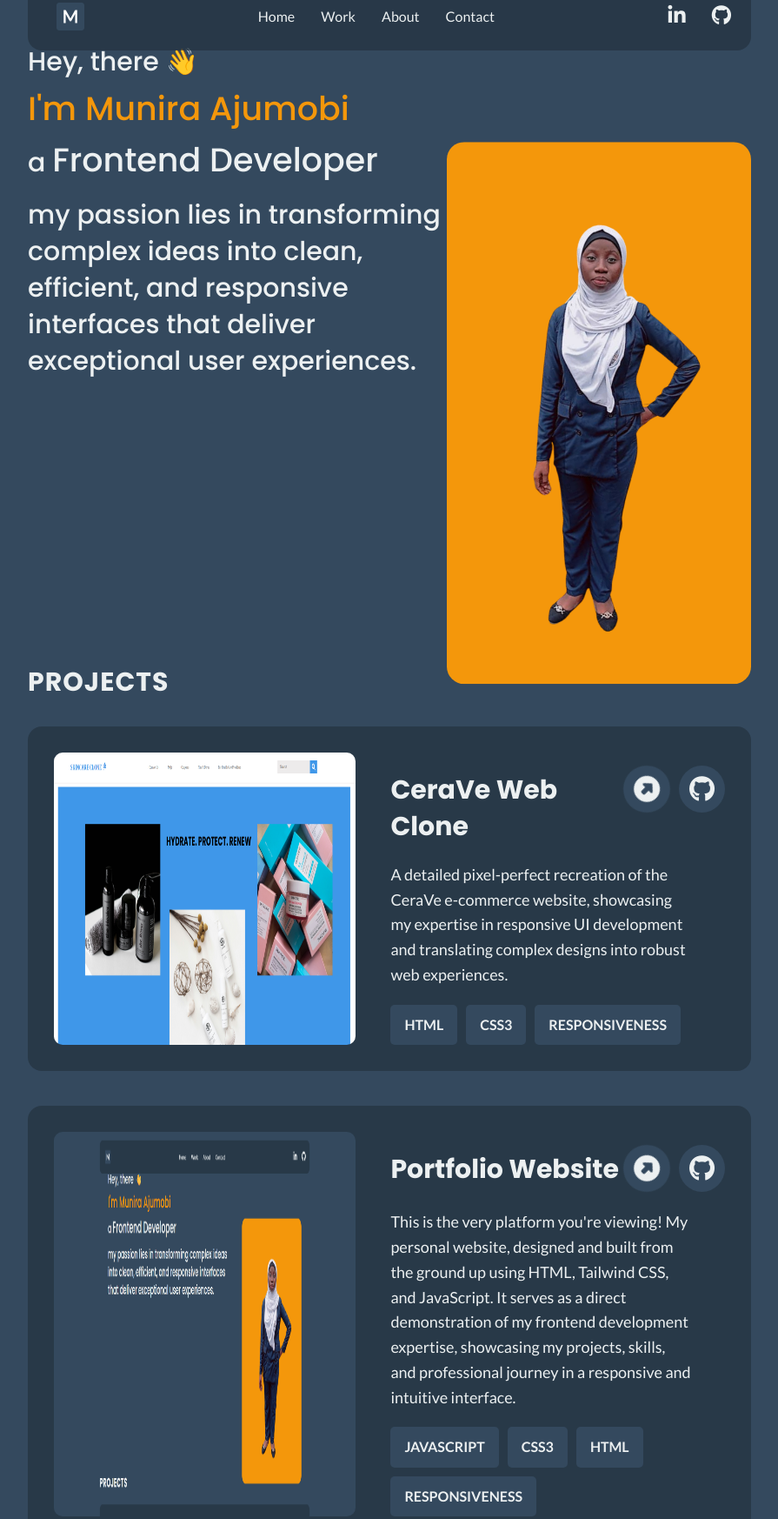
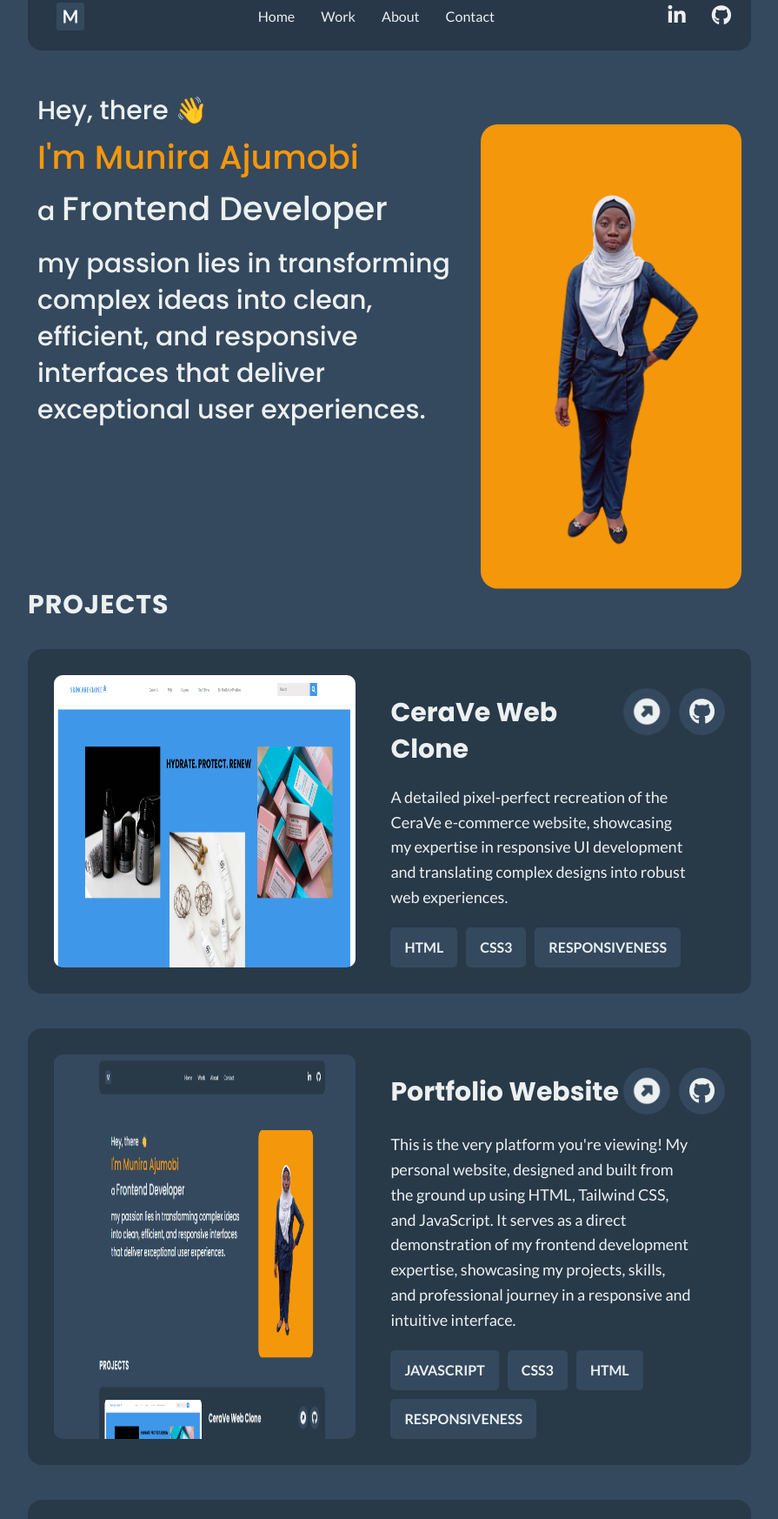
Before and after one commit to Mun-eerah/portfolio-website, a plain HTML site: page index.html in a window 1280 px wide. Shown: the part 40-1786 px from the top of the page at 87% size, without its empty margins (192-1087 px from the left). Drawn offline with Linux system fonts and the light colour scheme.

Commit message:
layout changes

```diff
--- a/index.html
+++ b/index.html
@@ -97,12 +97,12 @@
                 </div>
 
                 <div class="project">
-                    <img src="./images/portfolio.png" title="portfolio website" id="calorie">
+                    <img src="./images/portfolioo.png" title="portfolio website" id="calorie">
                     <div>
                         <div id="div1">
                             <h2>Portfolio Website</h2>
                             <div id="div2">
-                                <a href="https://mun-eerah.github.io/calorie-counter-app/" target="_blank"><i
+                                <a href="https://mun-eerah.github.io/portfolio-website/" target="_blank"><i
                                         class="fa-solid fa-circle-up project-icon" id="project-icon-arrow" aria-hidden="true"></i></a>
                                 <a href="https://github.com/Mun-eerah" target="_blank"><i class="fab fa-github project-icon"
                                         aria-hidden="true"></i></a>
--- a/styles.css
+++ b/styles.css
@@ -415,6 +415,7 @@ button:hover {
     .intro-and-image {
         display: flex;
         justify-content: space-evenly;
+        align-items: center;
         /* justify-content: space-around; */
         margin-bottom: 30px;
     }
@@ -481,7 +482,7 @@ button:hover {
         width: 65%;
     }
    header {
-        margin-top: 60px;
+        margin-top: 20px;
         width: 60%;
    }
    header h2, header h1 {
@@ -491,7 +492,7 @@ button:hover {
         font-size: 38px;
    }
    #muni {
-        width: 350px;
+        width: 300px;
    }
    .projects {
     gap: 40px;
```
Also changed, not shown: images/portfolio.png (deleted), images/portfolioo.png (added).
